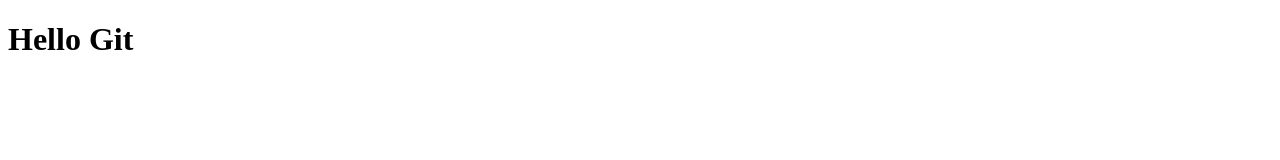
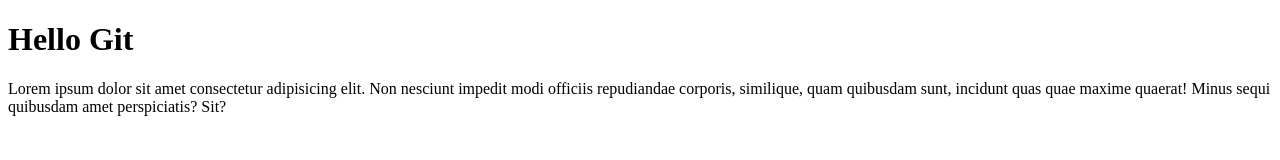
Before and after one commit to pcharli/git-wi34, a website: page index.html in a window 1280 px wide. Drawn offline with Linux system fonts and the light colour scheme.

Commit message:
Add paragraphe

```diff
--- a/index.html
+++ b/index.html
@@ -7,5 +7,6 @@
 </head>
 <body>
     <h1>Hello Git</h1>
+    <p>Lorem ipsum dolor sit amet consectetur adipisicing elit. Non nesciunt impedit modi officiis repudiandae corporis, similique, quam quibusdam sunt, incidunt quas quae maxime quaerat! Minus sequi quibusdam amet perspiciatis? Sit?</p>
 </body>
 </html>
```
